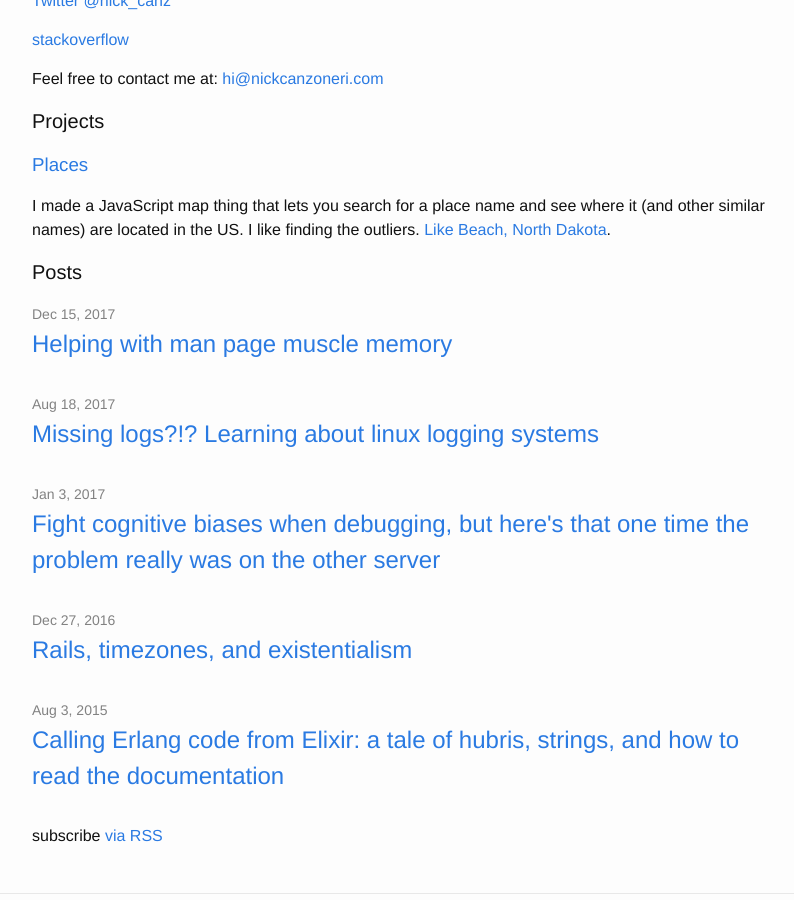
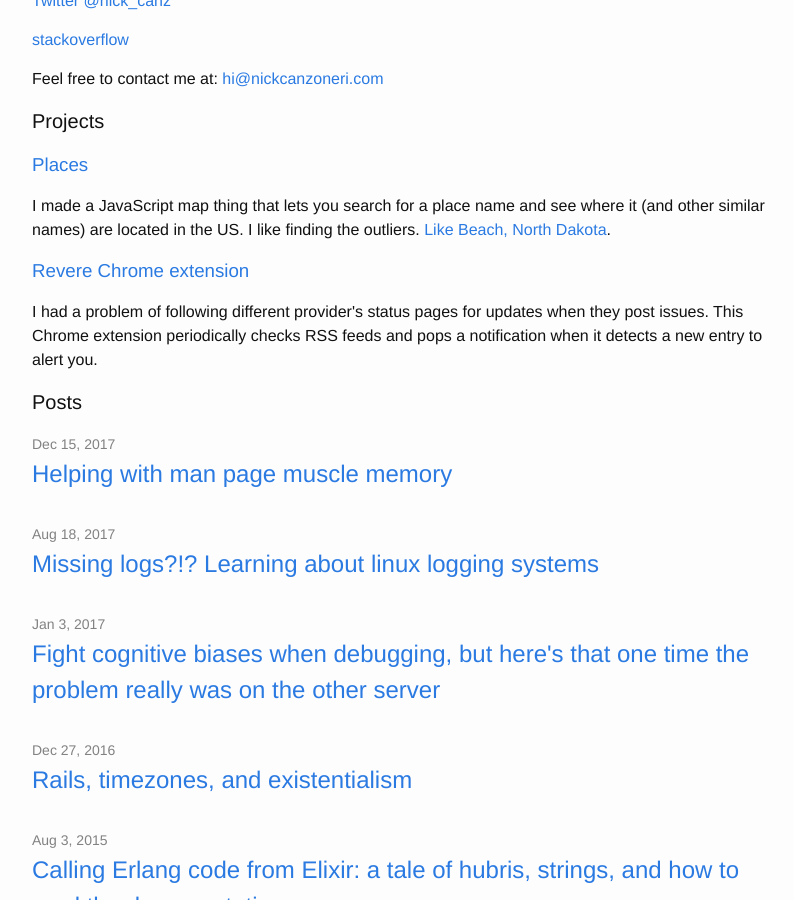
Before and after one commit to nickcanz/nickcanz.github.com, a Jekyll site: the page built from index.html, in a window 1280 px wide and 900 px high, scrolled down 406 px. Shown: the whole window, without its empty margins (238-1032 px from the left). Built offline with Jekyll 4.4.1, drawn with Linux system fonts in a browser that asks for light colours.

Commit message:
Add revere chrome extension

```diff
--- a/index.html
+++ b/index.html
@@ -15,7 +15,11 @@ layout: default
 
   <h2 class="page-heading">Projects</h2>
   <h3><a href="http://nickcanzoneri.com/places">Places</a></h3>
-  <p>I made a JavaScript map thing that lets you search for a place name and see where it (and other similar names) are located in the US. I like finding the outliers. <a href="http://nickcanzoneri.com/places/#beach">Like Beach, North Dakota</a>.
+  <p>I made a JavaScript map thing that lets you search for a place name and see where it (and other similar names) are located in the US. I like finding the outliers. <a href="http://nickcanzoneri.com/places/#beach">Like Beach, North Dakota</a>.</p>
+
+  <h3><a href="https://github.com/nickcanz/revere-extension">Revere Chrome extension</a></h3>
+  <p>I had a problem of following different provider's status pages for updates when they post issues. This Chrome extension periodically checks RSS feeds and pops a notification when it detects a new entry to alert you.</p>
+
 
   <h2 class="page-heading">Posts</h2>
 
```
